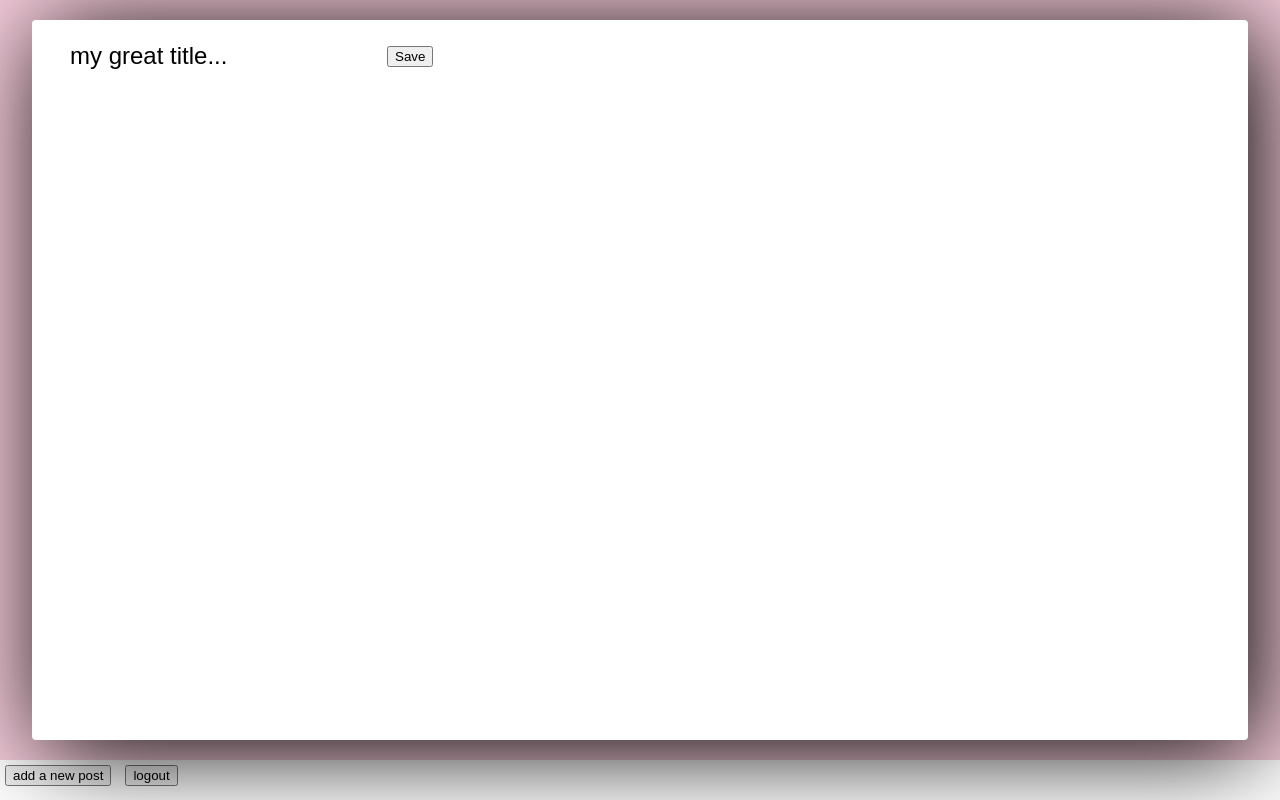
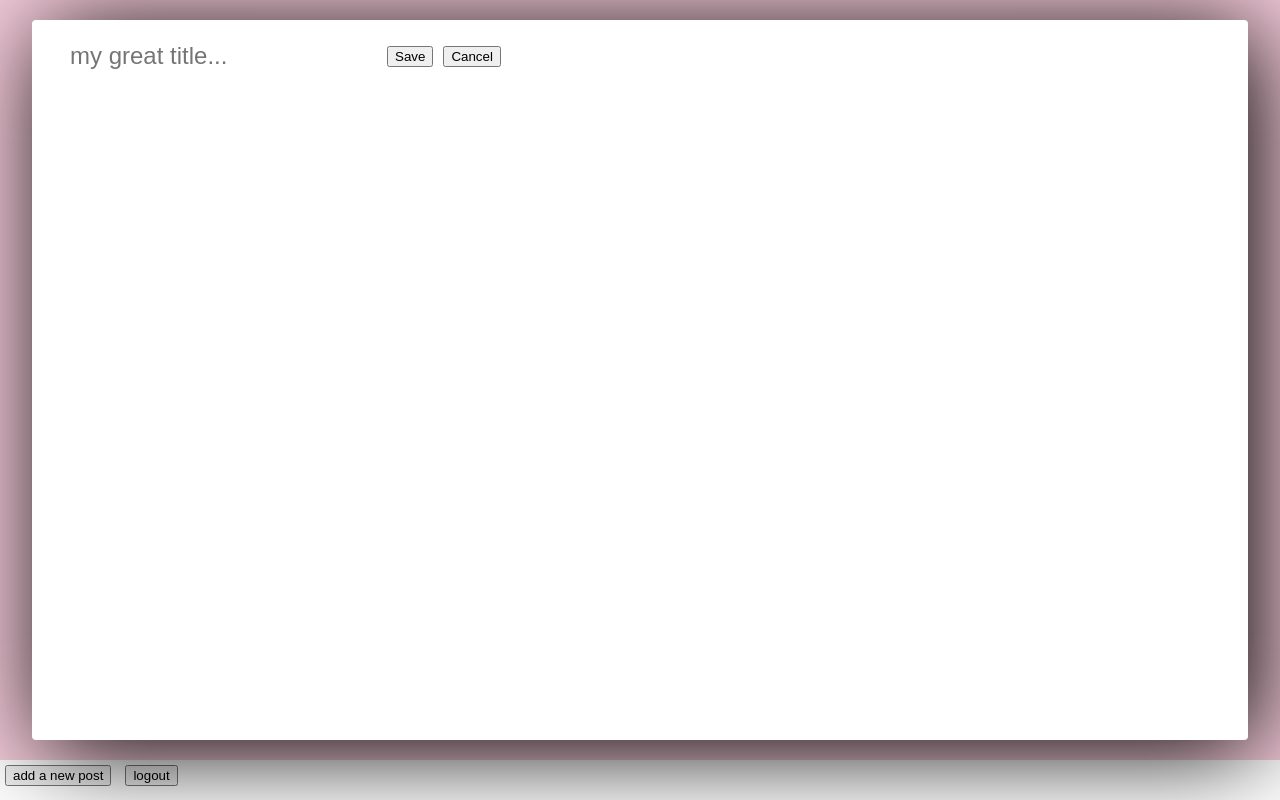
Before and after one commit to elinahedenius/lovasshitpost, a website: page public/editor.html in a window 1280 px wide. Both pictures are taken after a click on the button "add a new post". Drawn offline with nearby package versions, Linux system fonts and the light colour scheme; no server answers.

Commit message:
fixed a thing where the posts would show up in the login window as well, did some other css and other small stuff

```diff
--- a/public/css/editor.css
+++ b/public/css/editor.css
@@ -6,7 +6,7 @@ body{
 }
 
 #editorContainer{
-  position: fixed;
+  position: absolute;
   z-index: 100;
   width: 100vw;
   height: 95vh;
--- a/public/editor.html
+++ b/public/editor.html
@@ -8,13 +8,13 @@
     <link rel='stylesheet' type='text/css' href='css/index.css'>
     <link rel='stylesheet' type='text/css' href='css/editor.css'>
   </head>
-  <body>
-  <div onload='loadContent()'>
+  <body onload='loadContent()'>
     <div id='editorContainer'>
       <form id='editor'>
         <div style='width: 100%; height: 10%; display: flex; align-items: center'>
-          <input required='.{1,20}' type='text' id='newTitle' placeholder='my great title...' value='my great title...' style='margin-left: 36px; border: none; font-size: 18pt'></input>
+          <input type='text' id='newTitle' placeholder='my great title...' style='margin-left: 36px; border: none; font-size: 18pt'></input>
           <button id='saveBtn' type='submit'>Save</button>
+          <button id='cancelBtn'>Cancel</button>
         </div>
         <div style='height: 90%; width: 100%; display: flex; justify-content: center; align-items: center;'>
           <textarea id='newContent'></textarea>
@@ -27,6 +27,5 @@
     </div>
     <script src=js/app.js></script>
     <script src='js/eventHandler.js'></script>
-  </div>
   </body>
 </html>
--- a/public/js/eventHandler.js
+++ b/public/js/eventHandler.js
@@ -30,6 +30,7 @@ $(function(){
     $editor.show();
   })
 
+  //The buttons in the editor
   $editor.submit(function(e){
     e.preventDefault();
     var packet = [$newTitle.val(), $newContent.val()];
@@ -38,6 +39,10 @@ $(function(){
     $newTitle.val('');
     $newContent.val('');
   })
+
+  $('#cancelBtn').click(function(){
+    $editor.hide();
+  });
 
   //Login page
   socket.on('success', function(){
@@ -55,7 +60,7 @@ $(function(){
   });
 });
 
-$(function loadContent(){
+function loadContent(){
   var socket = io.connect();
   $(document).ready(function(){
     socket.emit('loadContent');
@@ -64,4 +69,4 @@ $(function loadContent(){
     console.log(res);
     return loadPostsToPage(res);
   });
-});
+}
```
Also changed, not shown: server.js (+6 -1 lines).
